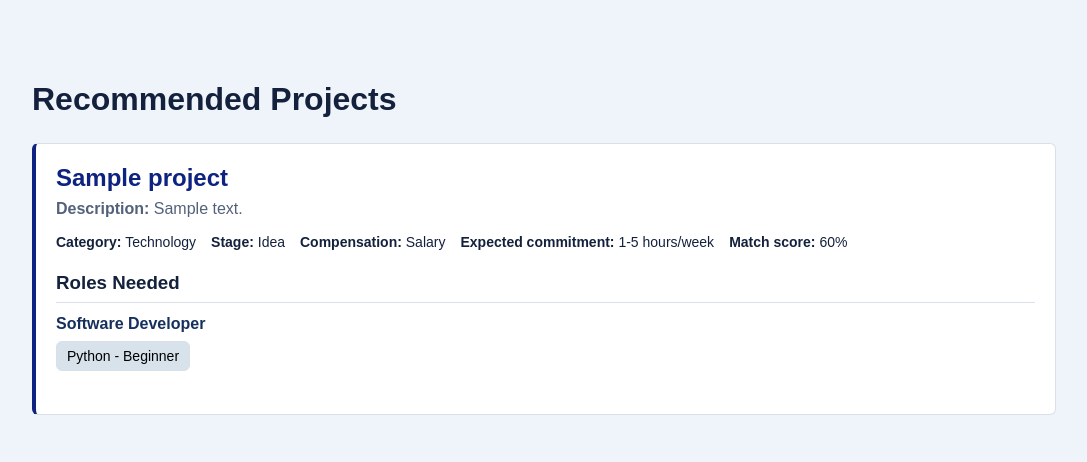
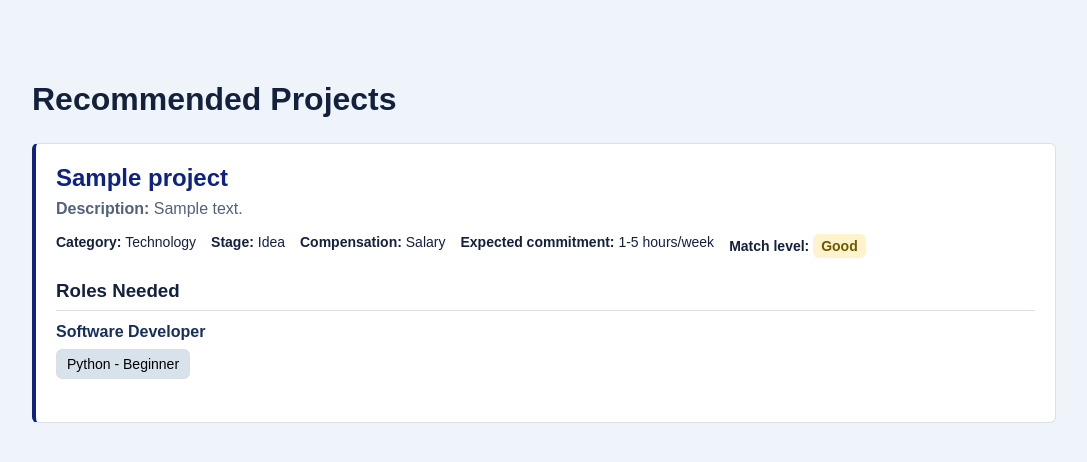
Before and after one commit to RanaAboudawoud/Team-Formation-Platform, a Django app: page /collaborator/ in a window 1280 px wide. Shown: the part 48-510 px from the top of the page, without its empty margins (96-1183 px from the left). Run offline with Django 5.2, Linux system fonts and the light colour scheme; a user stored in the database is signed in; tables that the repository leaves empty hold one stand-in row (values such as "Sample post").

Commit message:
Display match level (#72)

```diff
--- a/core/matching.py
+++ b/core/matching.py
@@ -68,7 +68,8 @@ def rank_projects(collaborator):
 
     for project in projects:
         score = calculate_project_score(collaborator, project)
-        ranked_projects.append((project, score))
+        match_level = get_match_level(score)
+        ranked_projects.append((project, score, match_level))
 
     ranked_projects.sort(key = itemgetter(1), reverse = True)
 
--- a/core/static/core/style.css
+++ b/core/static/core/style.css
@@ -109,6 +109,33 @@ body {
 .project-meta p {
     margin: 0;
     font-size: 14px;
+}
+
+.match-level {
+    display: inline-block;
+    padding: 4px 8px;
+    border-radius: 6px;
+    font-weight: bold;
+}
+
+.match-very-bad {
+    background-color: #f8d7da;
+    color: #8b1e1e;
+}
+
+.match-bad {
+    background-color: #fde2c5;
+    color: #9a4d00;
+}
+
+.match-good {
+    background-color: #fff3cd;
+    color: #6b5a00;
+}
+
+.match-very-good {
+    background-color: #d9ead3;
+    color: #2f6b2f;
 }
 
 /* Project requirements in project cards */
--- a/core/templates/core/collaborator.html
+++ b/core/templates/core/collaborator.html
@@ -6,7 +6,7 @@
 
     <h1>Recommended Projects</h1>
 
-    {% for project, score in ranked_projects %}
+    {% for project, score, match_level in ranked_projects %}
 
     <div class = "project-card">
 
@@ -20,7 +20,19 @@
             <p> <span class = "project-label">Stage: </span>{{project.get_stage_display}}</p>
             <p> <span class = "project-label">Compensation: </span>{{project.get_compensation_display}}</p>
             <p> <span class = "project-label">Expected commitment: </span>{{project.get_req_hours_display}}</p>
-            <p> <span class = "project-label">Match score: </span>{% widthratio score 1 100 %}%</p>
+
+            <p>
+                <span class = "project-label">Match level: </span>
+
+                <span class = "match-level
+                    {% if match_level == 'Very bad' %}match-very-bad
+                    {% elif match_level == 'Bad' %}match-bad
+                    {% elif match_level == 'Good' %}match-good
+                    {% elif match_level == 'Very good' %}match-very-good
+                    {% endif %}">
+                    {{ match_level }}
+                </span>
+            </p>
 
         </div>
 
```
